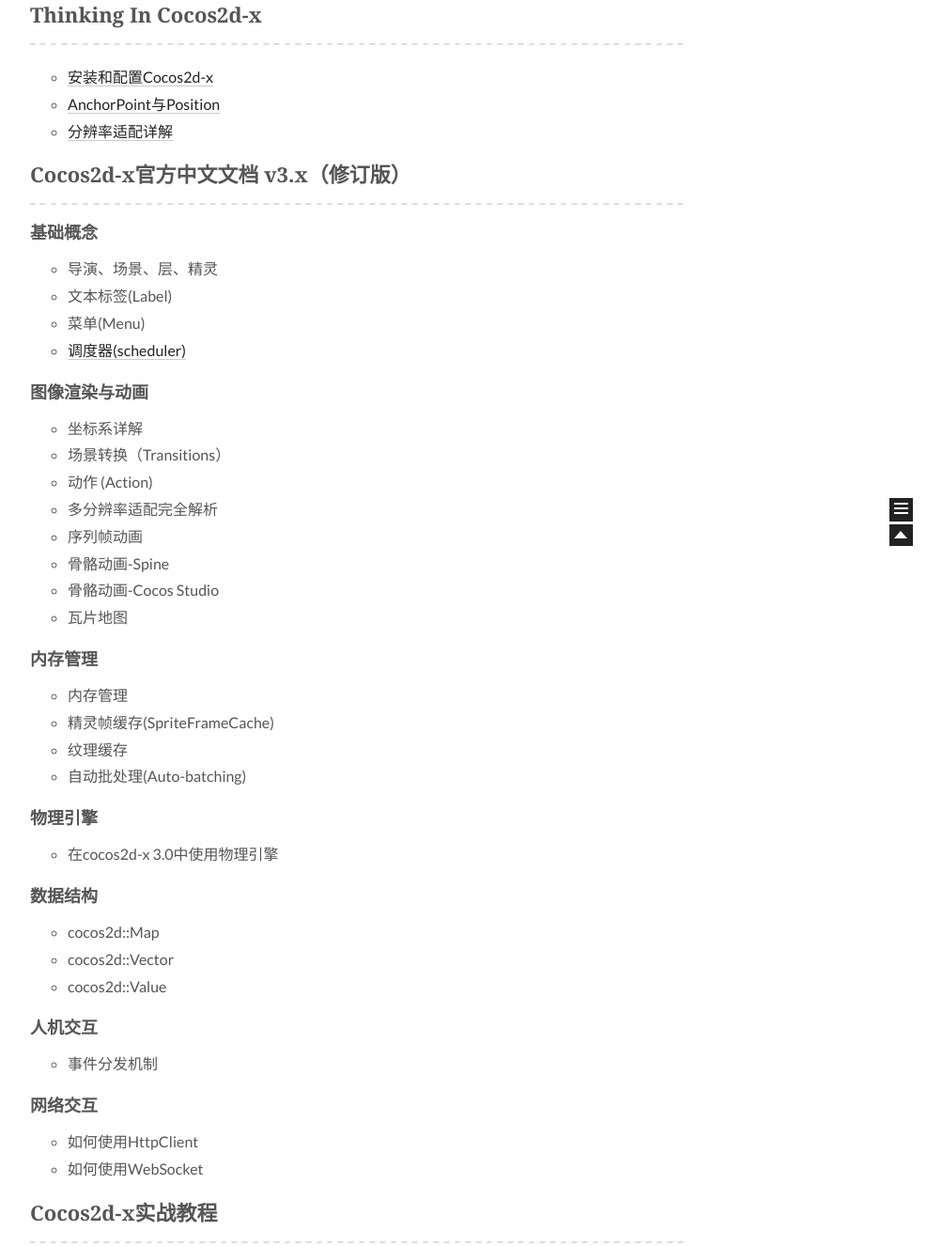
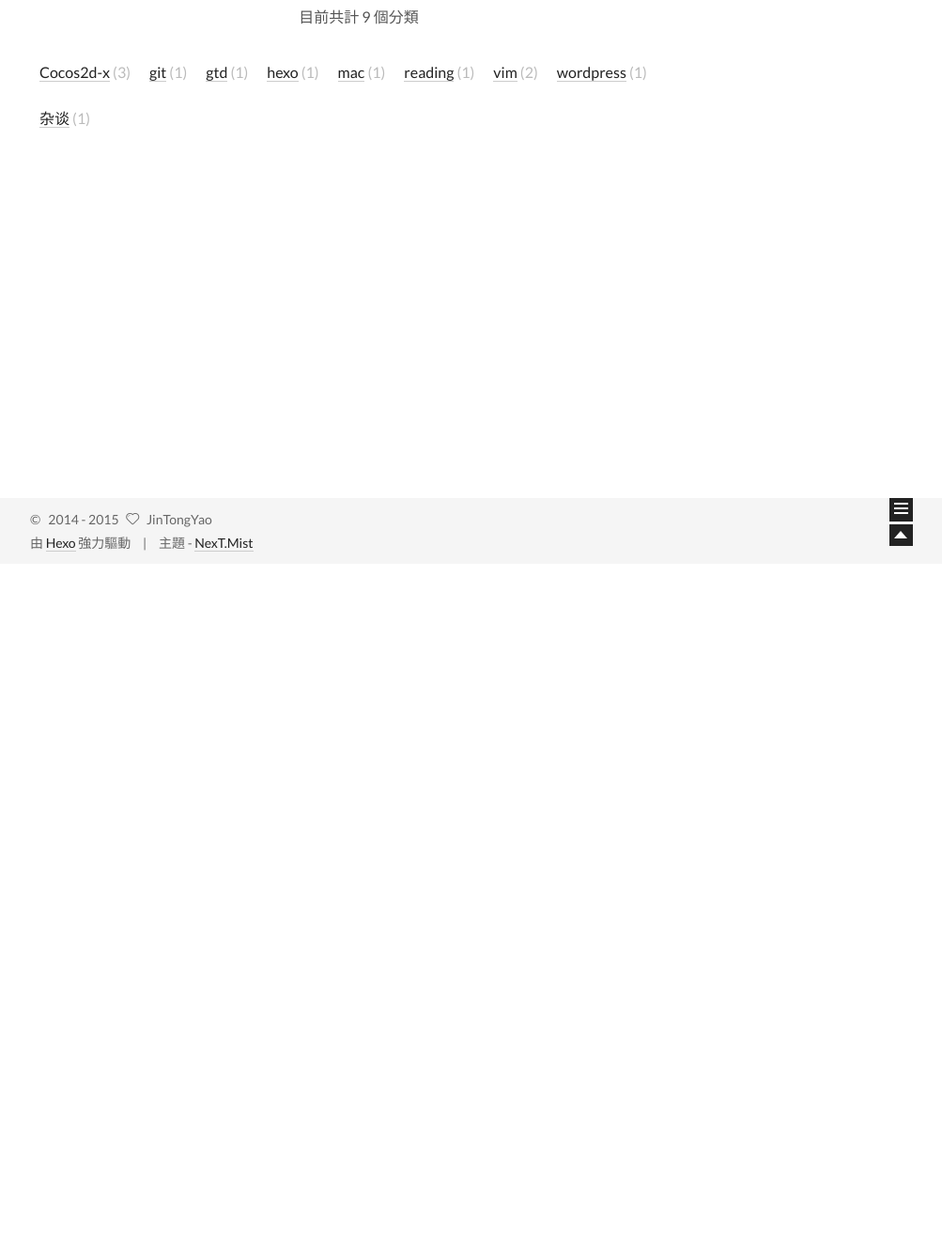
Before and after one commit to jintongyao/jintongyao.github.io, a plain HTML site: page categories/index.html in a window 1280 px wide. Shown: the part 200-1526 px from the top of the page at 94% size, without its empty margins (258-1261 px from the left). After the commit the page ends 800 px from the top, so only its background shows below. Drawn offline with Linux system fonts and the light colour scheme.

Commit message:
Site updated: 2015-07-18 23:58:59

```diff
--- a/Cocos2d-x/index.html
+++ b/categories/index.html
@@ -53,7 +53,7 @@
 
 
 
-    Cocos2d-x学习路线图 // JinTongYao's blog
+    分類 // JinTongYao's blog
 
 </title>
 </head>
@@ -157,52 +157,14 @@
   <div id="posts" class="posts-expand">
 
 
-      <h2 id="Thinking_In_Cocos2d-x">Thinking In Cocos2d-x</h2><hr>
-<ul>
-<li><a href="http://www.jintongyao.com/2014/setup-and-config-cocos2d-x/">安装和配置Cocos2d-x</a></li>
-<li><a href="http://www.jintongyao.com/2014/AnchorPoint-and-Position/">AnchorPoint与Position</a></li>
-<li><a href="">分辨率适配详解</a></li>
-</ul>
-<h2 id="Cocos2d-x官方中文文档_v3-x（修订版）">Cocos2d-x官方中文文档 v3.x（修订版）</h2><hr>
-<h4 id="基础概念">基础概念</h4><ul>
-<li>导演、场景、层、精灵</li>
-<li>文本标签(Label)</li>
-<li>菜单(Menu)</li>
-<li><a href="http://www.jintongyao.com/2014/cocos2d-x-scheduler/">调度器(scheduler)</a></li>
-</ul>
-<h4 id="图像渲染与动画">图像渲染与动画</h4><ul>
-<li>坐标系详解</li>
-<li>场景转换（Transitions）</li>
-<li>动作 (Action)</li>
-<li>多分辨率适配完全解析</li>
-<li>序列帧动画</li>
-<li>骨骼动画-Spine</li>
-<li>骨骼动画-Cocos Studio</li>
-<li>瓦片地图</li>
-</ul>
-<h4 id="内存管理">内存管理</h4><ul>
-<li>内存管理</li>
-<li>精灵帧缓存(SpriteFrameCache)</li>
-<li>纹理缓存</li>
-<li>自动批处理(Auto-batching)</li>
-</ul>
-<h4 id="物理引擎">物理引擎</h4><ul>
-<li>在cocos2d-x 3.0中使用物理引擎</li>
-</ul>
-<h4 id="数据结构">数据结构</h4><ul>
-<li>cocos2d::Map</li>
-<li>cocos2d::Vector</li>
-<li>cocos2d::Value</li>
-</ul>
-<h4 id="人机交互">人机交互</h4><ul>
-<li>事件分发机制</li>
-</ul>
-<h4 id="网络交互">网络交互</h4><ul>
-<li>如何使用HttpClient</li>
-<li>如何使用WebSocket</li>
-</ul>
-<h2 id="Cocos2d-x实战教程">Cocos2d-x实战教程</h2><hr>
-
+      <div class="category-all-page">
+        <div class="category-all-title">
+            目前共計 9 個分類
+        </div>
+        <div class="category-all">
+          <ul class="category-list"><li class="category-list-item"><a class="category-list-link" href="/categories/Cocos2d-x/">Cocos2d-x</a><span class="category-list-count">3</span></li><li class="category-list-item"><a class="category-list-link" href="/categories/git/">git</a><span class="category-list-count">1</span></li><li class="category-list-item"><a class="category-list-link" href="/categories/gtd/">gtd</a><span class="category-list-count">1</span></li><li class="category-list-item"><a class="category-list-link" href="/categories/hexo/">hexo</a><span class="category-list-count">1</span></li><li class="category-list-item"><a class="category-list-link" href="/categories/mac/">mac</a><span class="category-list-count">1</span></li><li class="category-list-item"><a class="category-list-link" href="/categories/reading/">reading</a><span class="category-list-count">1</span></li><li class="category-list-item"><a class="category-list-link" href="/categories/vim/">vim</a><span class="category-list-count">2</span></li><li class="category-list-item"><a class="category-list-link" href="/categories/wordpress/">wordpress</a><span class="category-list-count">1</span></li><li class="category-list-item"><a class="category-list-link" href="/categories/杂谈/">杂谈</a><span class="category-list-count">1</span></li></ul>
+        </div>
+      </div>
 
   </div>
 
--- a/css/main.css
+++ b/css/main.css
@@ -1165,7 +1165,7 @@
   width: 4px;
   height: 4px;
   border-radius: 50%;
-  background: #dd9aff;
+  background: #e938ff;
 }
 .sidebar-nav {
   margin: 0;
```
Also changed, not shown: about/index.html (renamed from About-Me/index.html).
